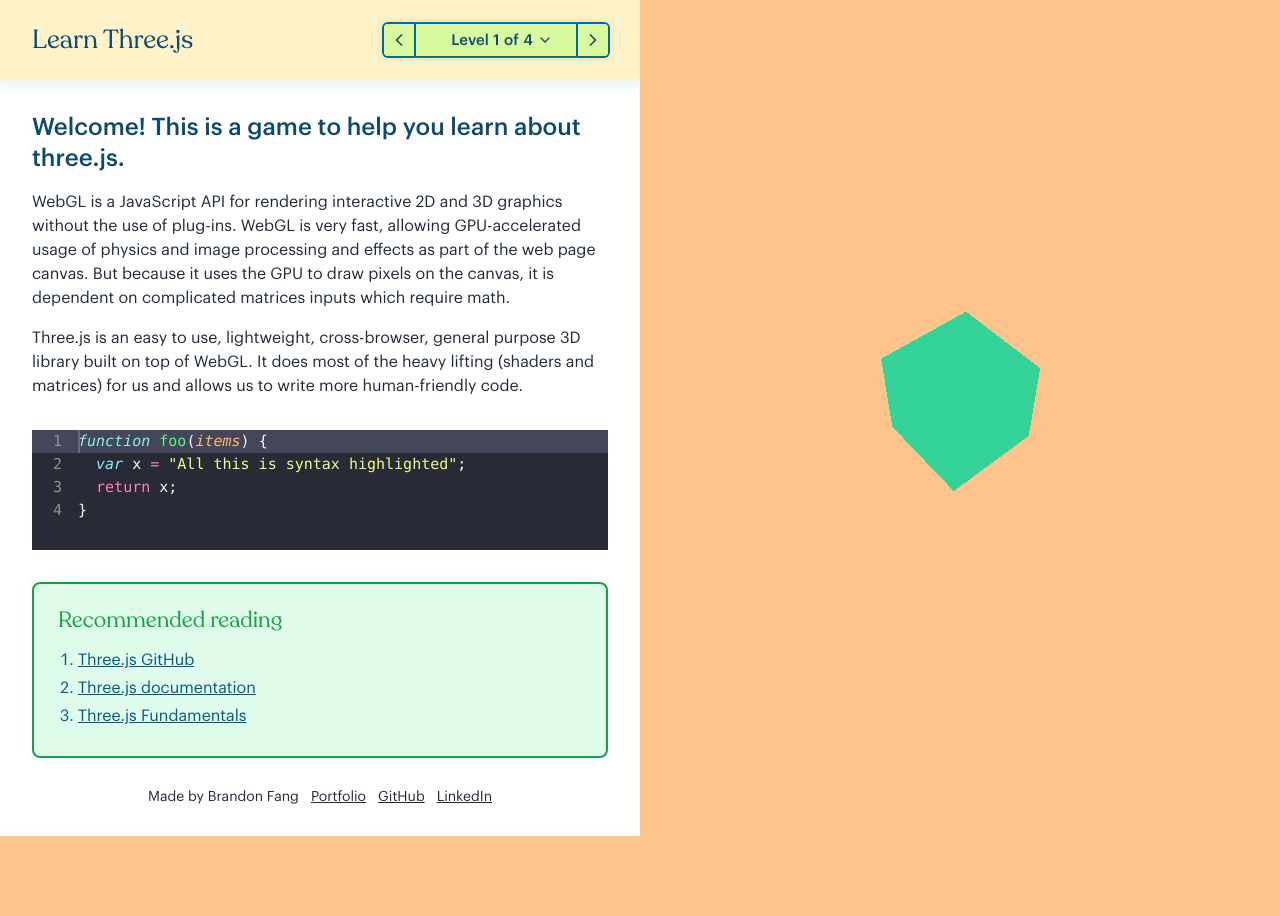
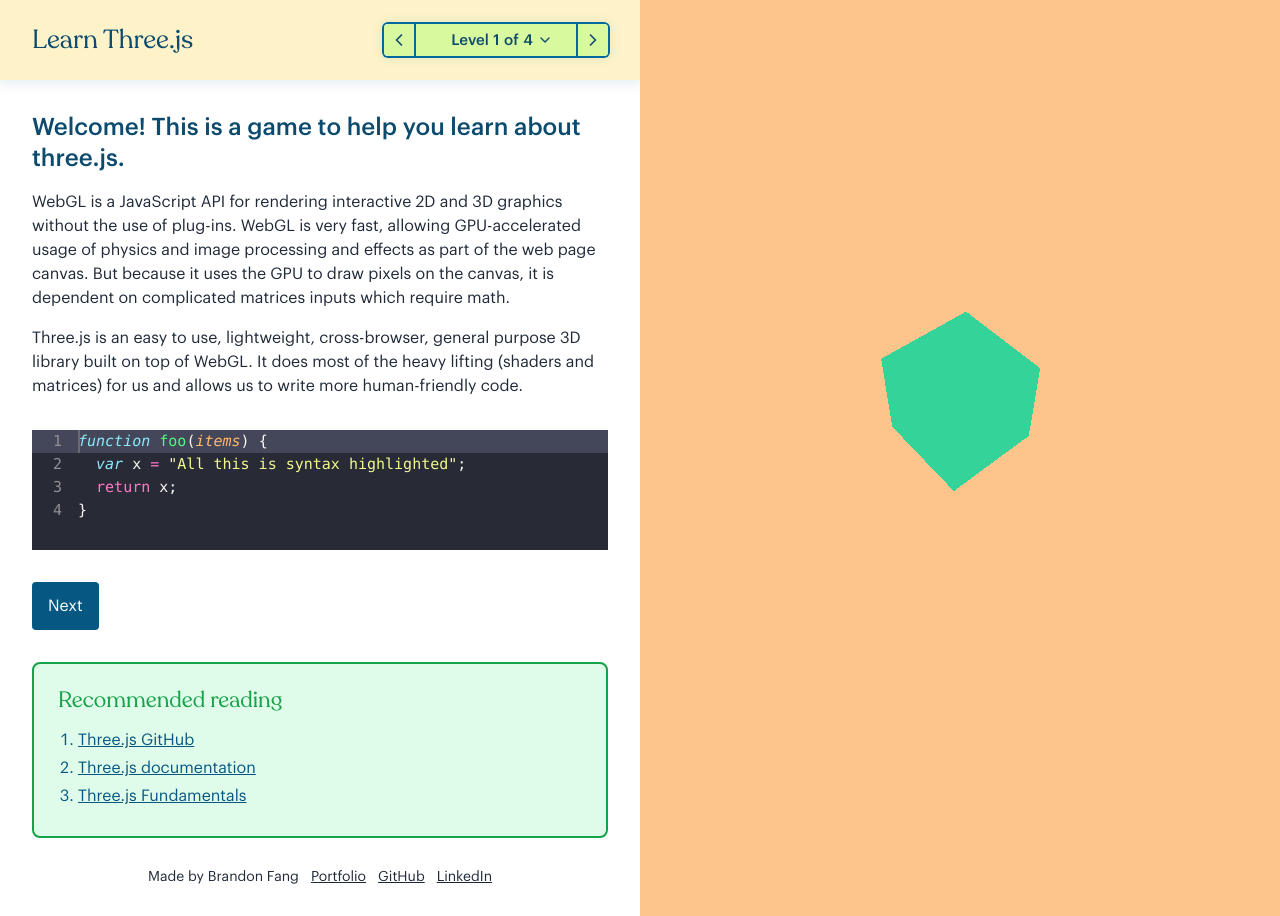
Before and after one commit to brandonfang/learn-three-js, a PHP site: page / in a window 1280 px wide. Before the commit the page ends 836 px from the top, so only its background shows below. Run offline with PHP 8.4, Linux system fonts and the light colour scheme.

Commit message:
Add next button and update editor

```diff
--- a/css/colors.css
+++ b/css/colors.css
@@ -1,3 +1,4 @@
+/* Remove unused colors when finished */
 :root {
   --blueGray-50: hsl(210, 40%, 98%);
   --blueGray-100: hsl(210, 40%, 96%);
--- a/css/fonts.css
+++ b/css/fonts.css
@@ -1,3 +1,4 @@
+/* Remove unused fonts when finished */
 @import url('https://fonts.googleapis.com/css2?family=Work+Sans:wght@500&display=swap');
 @import url('https://fonts.googleapis.com/css2?family=Inter:wght@400;500;600&display=swap');
 @import url('https://fonts.googleapis.com/css2?family=Roboto+Mono:wght@400&display=swap');
--- a/css/style.css
+++ b/css/style.css
@@ -363,14 +363,15 @@ pre {
   overflow: auto;
 }
 
-#next {
-  position: absolute;
-  right: 1em;
-  bottom: 1em;
-  padding-top: 0.3em;
+button#next {
+  display: block;
+  background: var(--sky-800);
+  color: white;
+  border-radius: 4px;
+  padding: 12px 16px;
+  cursor: pointer;
+  /* position: absolute; */
 }
-
-
 
 
 /* Begin Canvas Code */
--- a/index.html
+++ b/index.html
@@ -87,19 +87,12 @@
       <section class="sidebar">
         <article class="instructions"></article>
 
-        <!-- <div class="editor" id="editor">
-          <div id="css">
-            <pre id="before"></pre>
-            <textarea id="code" autofocus autocapitalize="none"></textarea>
-            <pre id="after"></pre>
-          </div>
-          <button id="next">Next</button>
-        </div> -->
-
-        <div id="editor" class="editor">function foo(items) {
+        <div id="editor" class="editor" translate="no">function foo(items) {
   var x = "All this is syntax highlighted";
   return x;
 }</div>
+
+        <button id="next">Next</button>
 
         <div class="reference">
           <div class="reference-header">
--- a/js/script.js
+++ b/js/script.js
@@ -1,6 +1,11 @@
 var editor = ace.edit('editor');
 editor.setTheme('ace/theme/dracula');
 editor.session.setMode('ace/mode/javascript');
+// editor.setOptions(wrapBehavioursEnabled, true)
+// editor.sessions.setOptions(wrap, 20);
+editor.renderer.setOptions({
+  showPrintMargin: false
+});
 
 // import * as THREE from 'three';
 // console.log(THREE);
```
